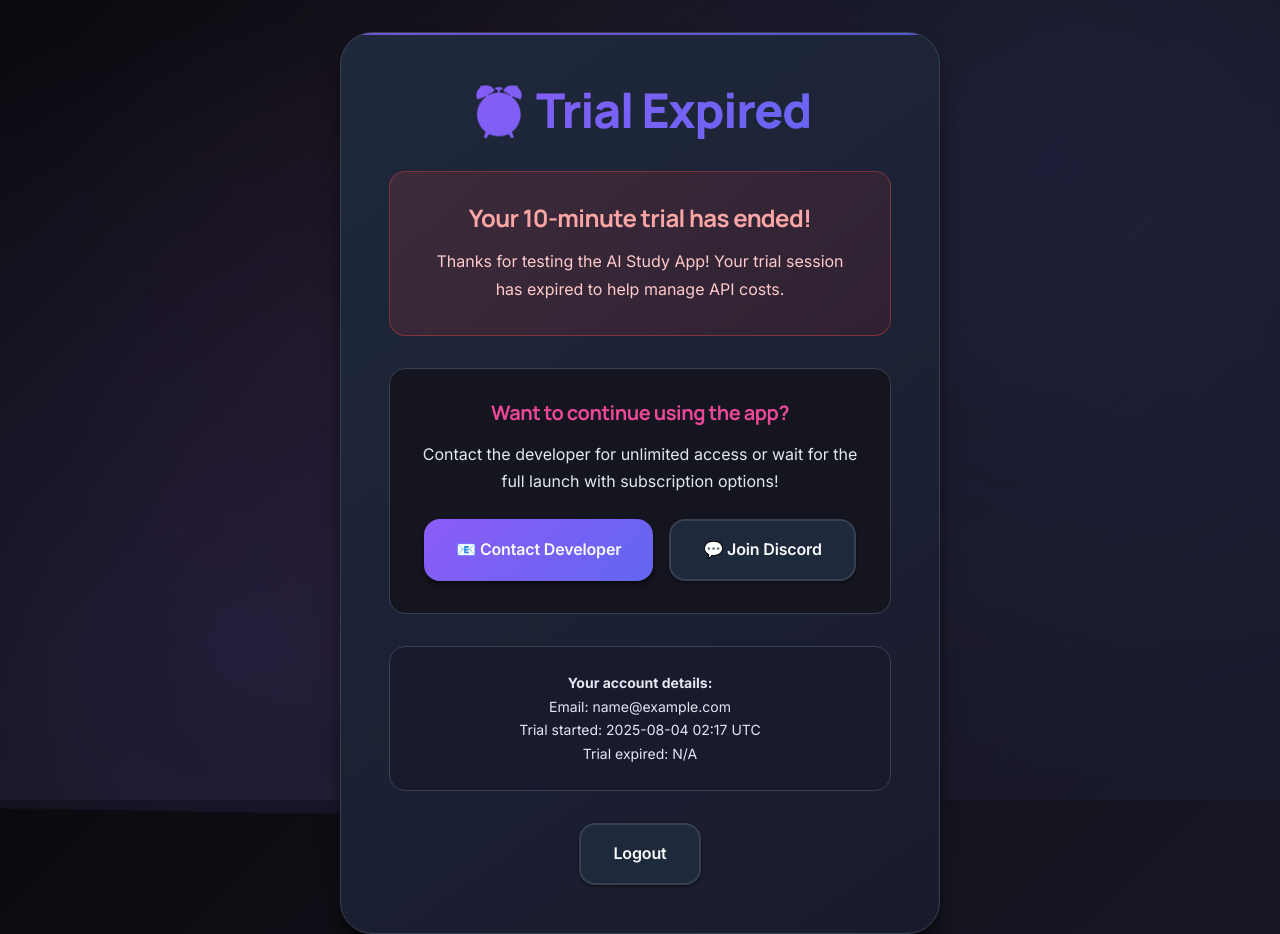
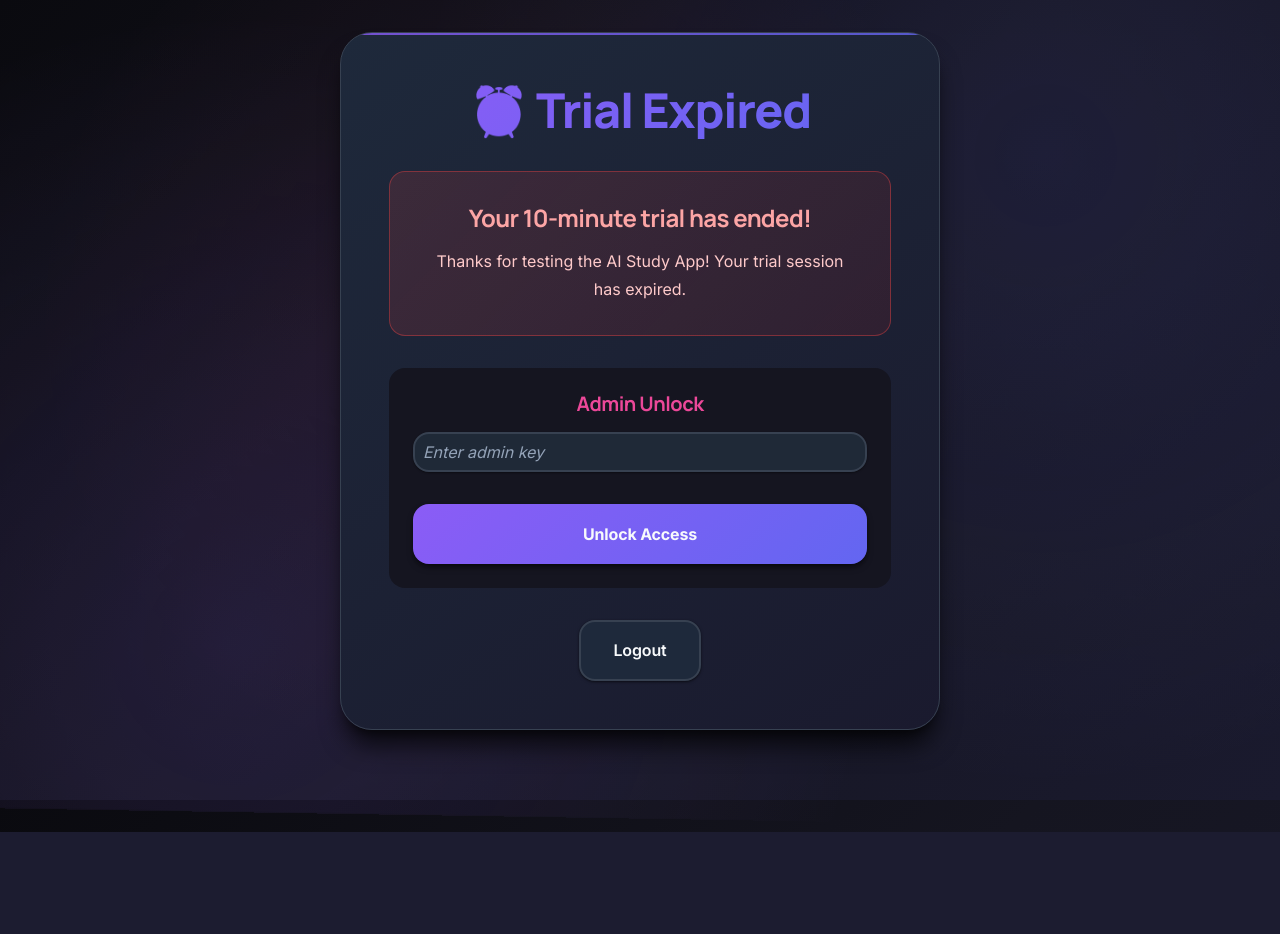
Before and after one commit to NeelKad/AI-study-app, a Flask app: page /trial-expired in a window 1280 px wide. After the commit the page ends 832 px from the top, so only its background shows below. Run offline with Flask 3, Linux system fonts and the light colour scheme; the visitor is signed in with stand-in values (Sample User, id 1).

Commit message:
Update trial_expired.html

```diff
--- a/templates/trial_expired.html
+++ b/templates/trial_expired.html
@@ -1,4 +1,3 @@
-<!-- templates/trial_expired.html -->
 <!DOCTYPE html>
 <html lang="en">
 <head>
@@ -17,48 +16,28 @@
                 margin-bottom: 2rem;">
       <h3 style="color: #fca5a5; margin-bottom: 1rem;">Your 10-minute trial has ended!</h3>
       <p style="color: #fecaca; margin-bottom: 0;">
-          Thanks for testing the AI Study App! Your trial session has expired to help manage API costs.
+        Thanks for testing the AI Study App! Your trial session has expired.
       </p>
     </div>
 
-      <div style="background: var(--bg-secondary);
-                  border: 1px solid var(--border);
-                  border-radius: 1rem;
-                  padding: 2rem;
-                  margin-bottom: 2rem;">
-        <h4 style="color: var(--accent); margin-bottom: 1rem;">Want to continue using the app?</h4>
-        <p style="margin-bottom: 1.5rem;">
-          Contact the developer for unlimited access or wait for the full launch with subscription options!
-        </p>
-
-        <div style="display: flex; gap: 1rem; justify-content: center; flex-wrap: wrap;">
-          <a href="mailto:your-email@example.com" class="button">
-            📧 Contact Developer
-          </a>
-          <a href="https://discord.gg/your-discord" class="button button-secondary">
-            💬 Join Discord
-          </a>
-        </div>
-      </div>
-
-      <div style="background: var(--bg-tertiary);
-                  border: 1px solid var(--border);
-                  border-radius: 1rem;
-                  padding: 1.5rem;
-                  font-size: 0.875rem;
-                  color: var(--text-muted);">
-        <p style="margin: 0;">
-          <strong>Your account details:</strong><br>
-          Email: {{ user.email }}<br>
-          Trial started: {{ user.created_at.strftime('%Y-%m-%d %H:%M UTC') if user.created_at else 'N/A' }}<br>
-          Trial expired: {{ user.trial_expires_at.strftime('%Y-%m-%d %H:%M UTC') if user.trial_expires_at else 'N/A' }}
-        </p>
+    <!-- Admin Key Unlock -->
+    <div style="background: var(--bg-secondary); border-radius: 1rem; padding: 1.5rem; margin-bottom: 2rem;">
+      <h4 style="color: var(--accent); margin-bottom: 1rem;">Admin Unlock</h4>
+      {% with messages = get_flashed_messages(with_categories=true) %}
+        {% if messages %}
+          {% for category, message in messages %}
+            <div style="margin-bottom: 1rem; color: {{ 'red' if category=='error' else 'green' }};">{{ message }}</div>
+          {% endfor %}
+        {% endif %}
+      {% endwith %}
+      <form method="POST" action="{{ url_for('trial_unlock') }}">
+        <input type="password" name="admin_key" placeholder="Enter admin key" required style="width: 100%; padding: 0.5rem; margin-bottom: 1rem;" />
+        <button type="submit" class="button" style="width: 100%;">Unlock Access</button>
+      </form>
     </div>
 
     <div style="margin-top: 2rem;">
-        <a href="{{ url_for('logout') }}" class="button button-secondary">
-          Logout
-        </a>
+      <a href="{{ url_for('logout') }}" class="button button-secondary">Logout</a>
     </div>
   </div>
 </body>
```
Lines whose indentation alone changed are shown as unchanged.
